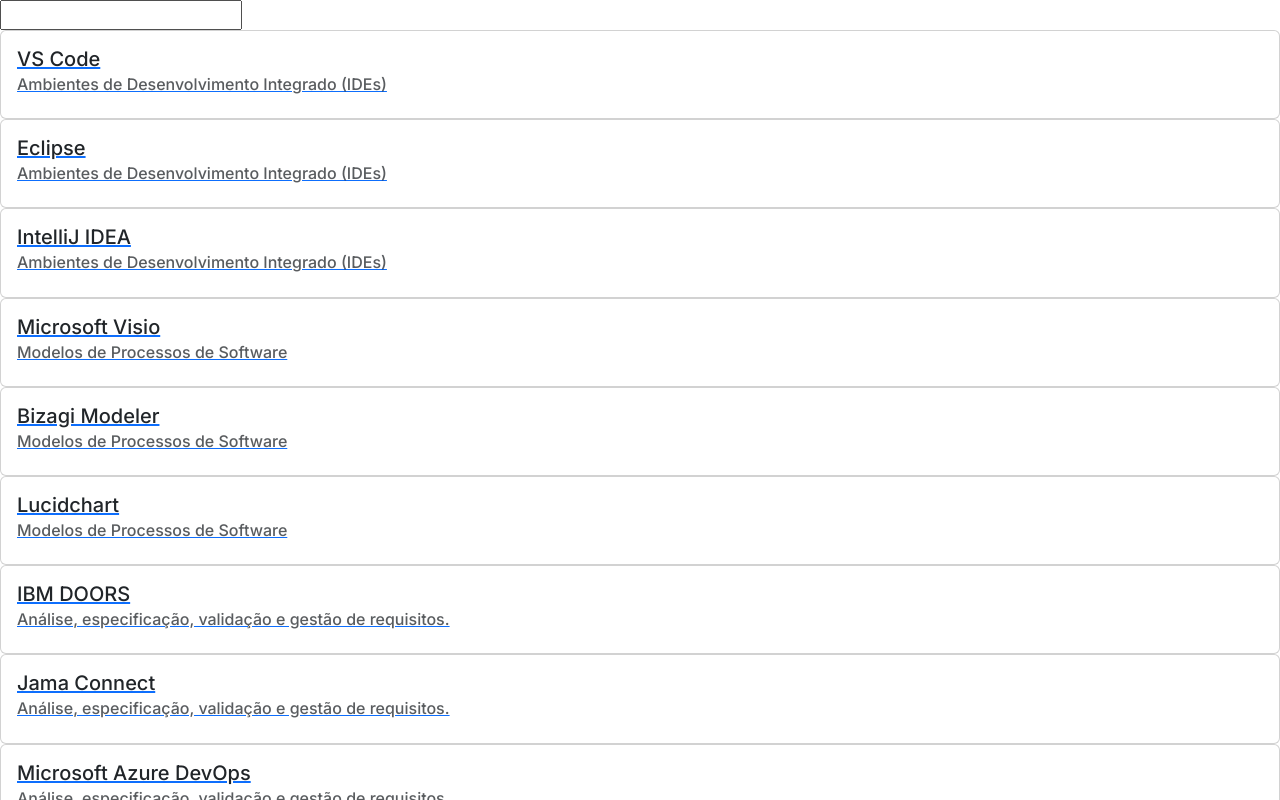
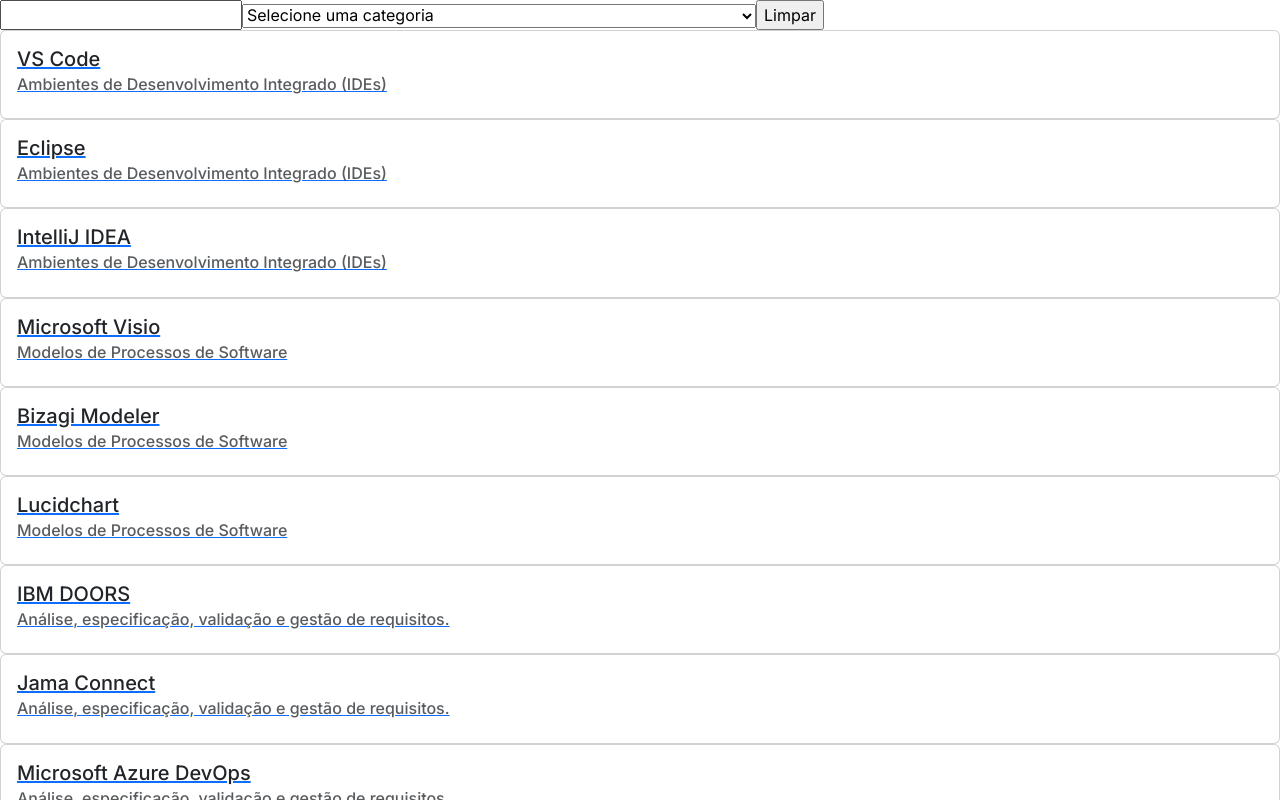
Before and after one commit to NetoNobre/TrabalhoA3, a Next.js app: page / in a window 1280 px wide. Shown: the top 800 px of the page. Built offline with nearby package versions, Linux system fonts and the light colour scheme.

Commit message:
Falta CSS

```diff
--- a/src/app/globals.css
+++ b/src/app/globals.css
@@ -1,107 +1,3 @@
-/* :root {
-  --max-width: 1100px;
-  --border-radius: 12px;
-  --font-mono: ui-monospace, Menlo, Monaco, "Cascadia Mono", "Segoe UI Mono",
-    "Roboto Mono", "Oxygen Mono", "Ubuntu Monospace", "Source Code Pro",
-    "Fira Mono", "Droid Sans Mono", "Courier New", monospace;
-
-  --foreground-rgb: 0, 0, 0;
-  --background-start-rgb: 214, 219, 220;
-  --background-end-rgb: 255, 255, 255;
-
-  --primary-glow: conic-gradient(
-    from 180deg at 50% 50%,
-    #16abff33 0deg,
-    #0885ff33 55deg,
-    #54d6ff33 120deg,
-    #0071ff33 160deg,
-    transparent 360deg
-  );
-  --secondary-glow: radial-gradient(
-    rgba(255, 255, 255, 1),
-    rgba(255, 255, 255, 0)
-  );
-
-  --tile-start-rgb: 239, 245, 249;
-  --tile-end-rgb: 228, 232, 233;
-  --tile-border: conic-gradient(
-    #00000080,
-    #00000040,
-    #00000030,
-    #00000020,
-    #00000010,
-    #00000010,
-    #00000080
-  );
-
-  --callout-rgb: 238, 240, 241;
-  --callout-border-rgb: 172, 175, 176;
-  --card-rgb: 180, 185, 188;
-  --card-border-rgb: 131, 134, 135;
+.titulo {
+  color: aliceblue;
 }
-
-@media (prefers-color-scheme: dark) {
-  :root {
-    --foreground-rgb: 255, 255, 255;
-    --background-start-rgb: 0, 0, 0;
-    --background-end-rgb: 0, 0, 0;
-
-    --primary-glow: radial-gradient(rgba(1, 65, 255, 0.4), rgba(1, 65, 255, 0));
-    --secondary-glow: linear-gradient(
-      to bottom right,
-      rgba(1, 65, 255, 0),
-      rgba(1, 65, 255, 0),
-      rgba(1, 65, 255, 0.3)
-    );
-
-    --tile-start-rgb: 2, 13, 46;
-    --tile-end-rgb: 2, 5, 19;
-    --tile-border: conic-gradient(
-      #ffffff80,
-      #ffffff40,
-      #ffffff30,
-      #ffffff20,
-      #ffffff10,
-      #ffffff10,
-      #ffffff80
-    );
-
-    --callout-rgb: 20, 20, 20;
-    --callout-border-rgb: 108, 108, 108;
-    --card-rgb: 100, 100, 100;
-    --card-border-rgb: 200, 200, 200;
-  }
-}
-
-* {
-  box-sizing: border-box;
-  padding: 0;
-  margin: 0;
-}
-
-html,
-body {
-  max-width: 100vw;
-  overflow-x: hidden;
-}
-
-body {
-  color: rgb(var(--foreground-rgb));
-  background: linear-gradient(
-      to bottom,
-      transparent,
-      rgb(var(--background-end-rgb))
-    )
-    rgb(var(--background-start-rgb));
-}
-
-a {
-  color: inherit;
-  text-decoration: none;
-}
-
-@media (prefers-color-scheme: dark) {
-  html {
-    color-scheme: dark;
-  }
-} */
--- a/src/app/layout.js
+++ b/src/app/layout.js
@@ -5,7 +5,7 @@
 const inter = Inter({ subsets: ["latin"] });
 
 export const metadata = {
-  title: "Create Next App",
+  title: "Dev Work",
   description: "Generated by create next app",
 };
 
--- a/src/app/page.js
+++ b/src/app/page.js
@@ -7,21 +7,59 @@
 export default function Home() {
   const [data, setData] = useState([]);
   const [tituloFilter, setTituloFilter] = useState("");
+  const [inputTipo, setInputTipo] = useState([]);
+  const [tipoFilter, setTipoFilter] = useState("");
 
   useEffect(() => {
-    const ferramentaFilter = ferramentas.filter((f) =>
+    const listaTipo = [];
+    ferramentas.forEach((f) => {
+      if (listaTipo.indexOf(f.tipo) === -1) {
+        listaTipo.push(f.tipo);
+      }
+    });
+    setInputTipo(listaTipo);
+  }, []);
+
+  useEffect(() => {
+    let filteredData = ferramentas;
+
+    if (tituloFilter) {
+      filteredData = filteredData.filter((f) =>
         f.titulo.toLowerCase().includes(tituloFilter.toLowerCase())
       );
-    setData(ferramentaFilter);
-  }, [tituloFilter]);
+    }
+
+    if (tipoFilter) {
+      filteredData = filteredData.filter((f) => f.tipo === tipoFilter);
+    }
+
+    setData(filteredData);
+  }, [tituloFilter, tipoFilter]);
 
   return (
     <main>
+      <nav>
         <input
           type="text"
           value={tituloFilter}
           onChange={({ target }) => setTituloFilter(target.value)}
         />
+
+        <select
+          value={tipoFilter}
+          onChange={({ target }) => setTipoFilter(target.value)}
+        >
+          <option value="">Selecione uma categoria</option>
+          {inputTipo.map((f, i) => (
+            <option key={i} value={f}>
+              {f}
+            </option>
+          ))}
+        </select>
+
+        <input type="button" onClick={() => setTipoFilter("")} value="Limpar" />
+      </nav>
+
       {data.map((ferramenta) => {
         return (
           <Card
```
Also changed, not shown: src/app/detalhe/[id]/page.js (+6 -3 lines), src/components/navbar.js (+9 -8 lines). Lines whose indentation alone changed are shown as unchanged.
